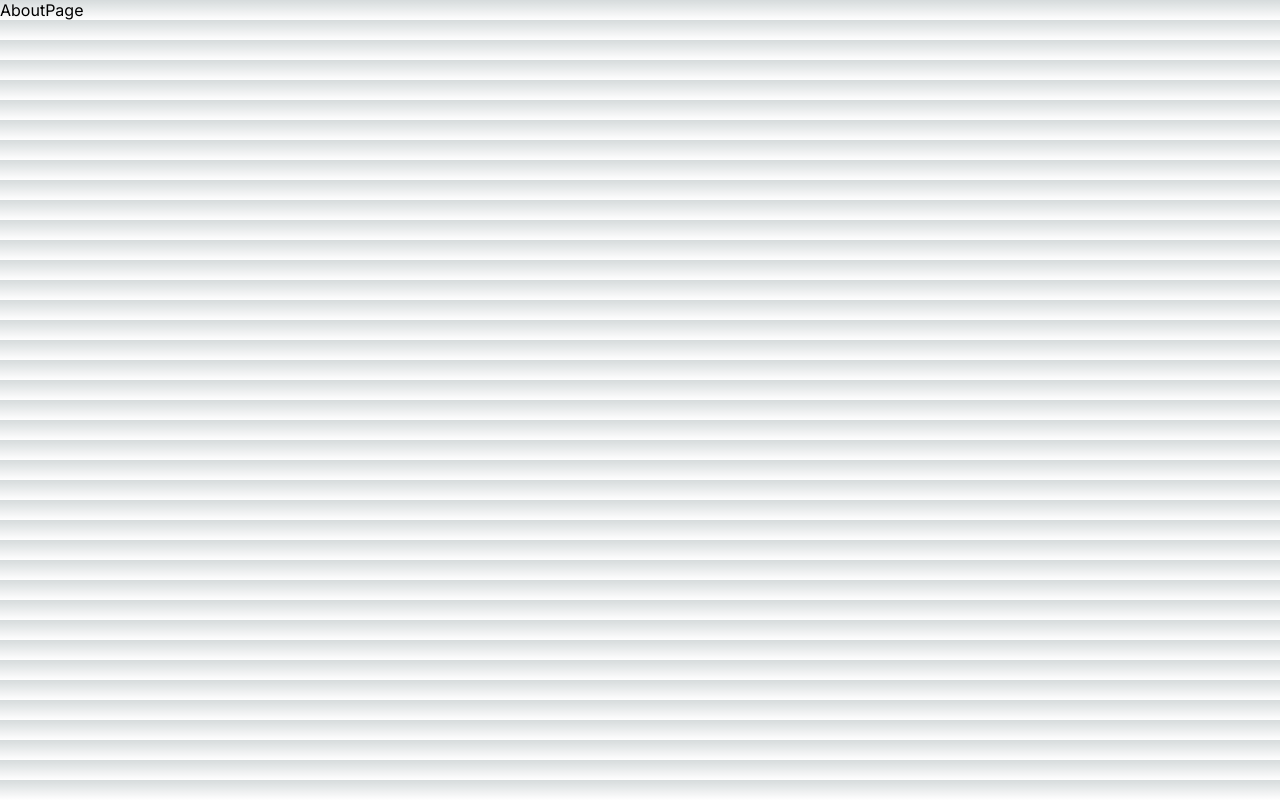
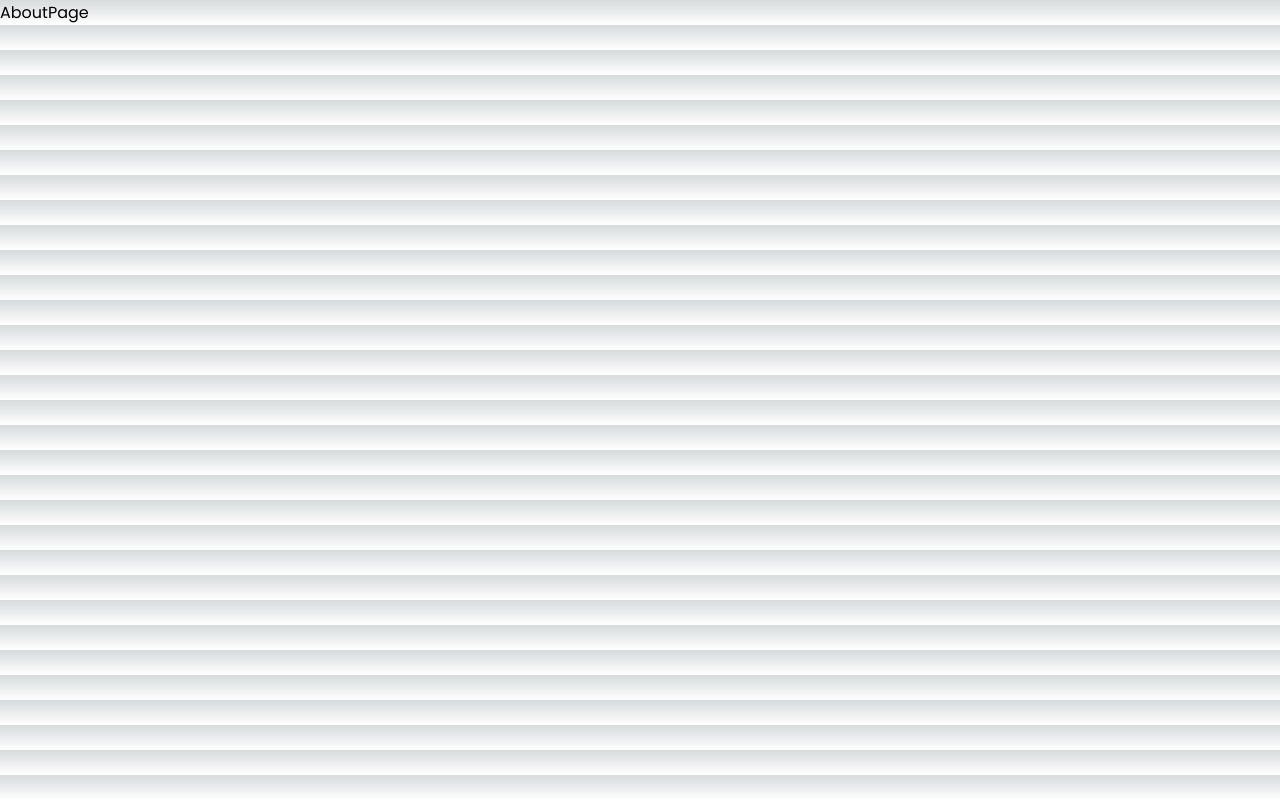
Before and after one commit to suzanamelomoraes/suzanamelomoares, a Next.js app: page /about in a window 1280 px wide. Built offline with nearby package versions, Linux system fonts and the light colour scheme.

Commit message:
update font and include a container

```diff
--- a/src/app/layout.tsx
+++ b/src/app/layout.tsx
@@ -1,21 +1,25 @@
-import './globals.css'
-import { Inter } from 'next/font/google'
+import "./globals.css";
+import { Poppins } from "next/font/google";
 
-const inter = Inter({ subsets: ['latin'] })
+const poppins = Poppins({ weight: ["400", "700"], subsets: ["latin"] });
 
 export const metadata = {
-  title: 'Create Next App',
-  description: 'Generated by create next app',
-}
+  title: "Suzana Melo Moraes",
+  description: "Personal website and tech community space",
+  keywords:
+    "curriculum, personal, community, articles, github, code, technology, web development, full stack, aws",
+};
 
 export default function RootLayout({
   children,
 }: {
-  children: React.ReactNode
+  children: React.ReactNode;
 }) {
   return (
     <html lang="en">
-      <body className={inter.className}>{children}</body>
+      <body className={poppins.className}>
+        <main className="container">{children}</main>
+      </body>
     </html>
-  )
+  );
 }
```
